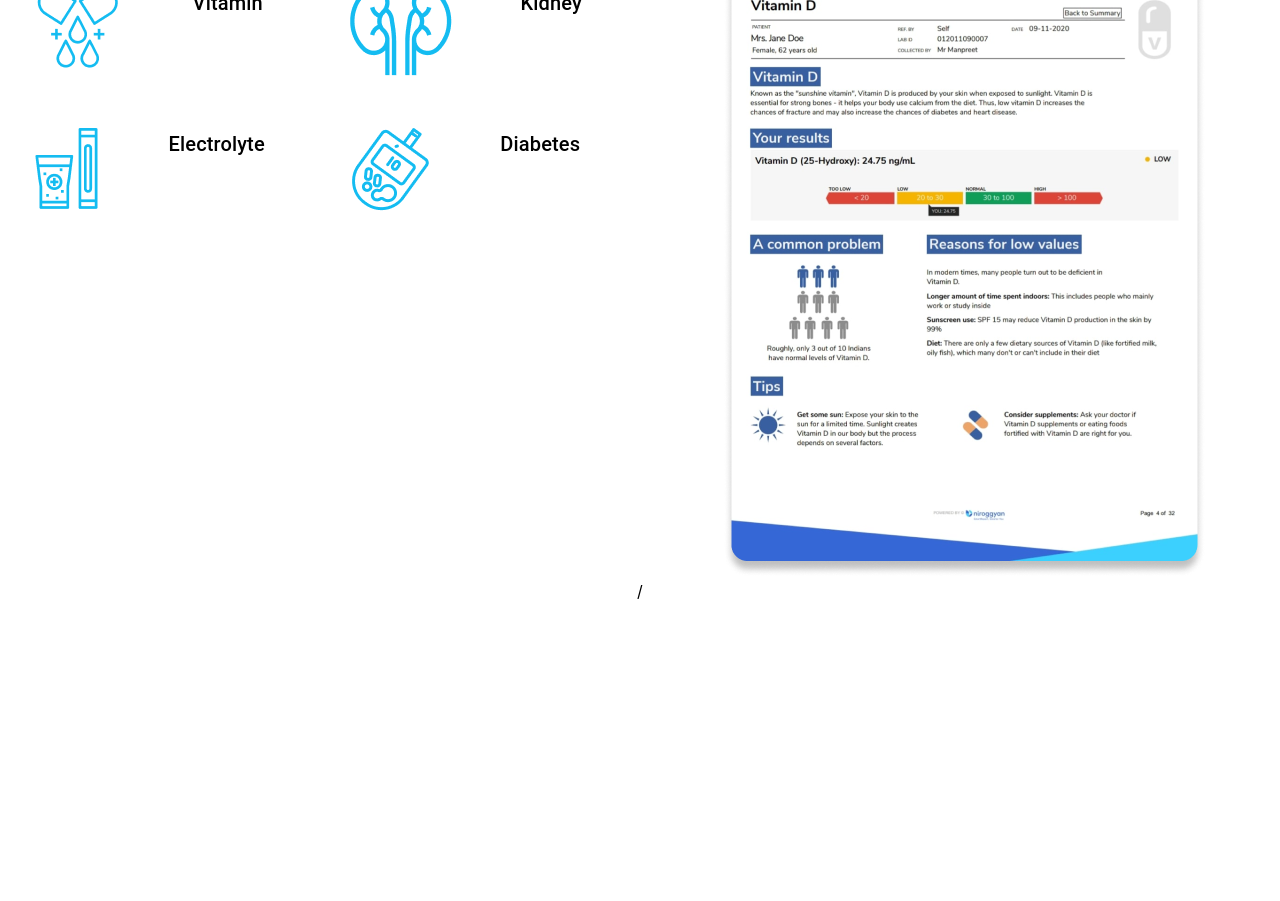
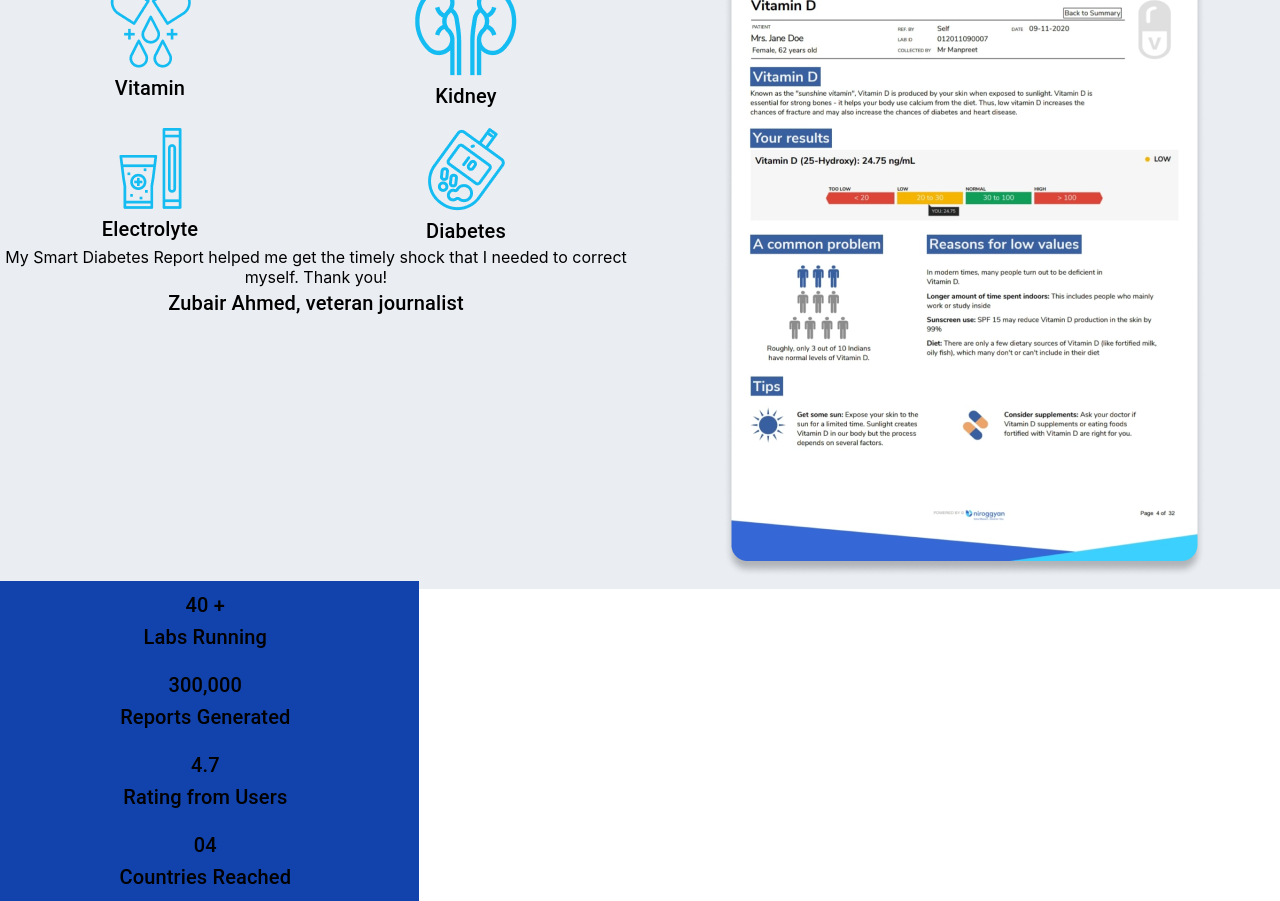
Before and after one commit to vishal2612200/NirogGyanCompanyWebsite, a React (Create React App) app: page / in a window 1280 px wide. Shown: the part 2380-3281 px from the top of the page. Before the commit the page ends 2981 px from the top, so only its background shows below. Built offline with nearby package versions, Linux system fonts and the light colour scheme.

Commit message:
fixing achievements column like layout

```diff
--- a/src/App.js
+++ b/src/App.js
@@ -5,7 +5,9 @@ import Services from './components/Services';
 import Bytes from './components/Bytes';
 import HeroSection from './components/HeroSection';
 import Features from './components/Features';
-import Report  from './components/Report';
+import Report from './components/Report';
+import Achievements from './components/Achievements';
+
 function App() {
   return (
     <div className="App">
@@ -15,7 +17,8 @@ function App() {
       <Features />
       <Services />
       <Bytes />
-      <Report />/
+      <Report />
+      <Achievements />
     </div>
   );
 }
--- /dev/null
+++ b/src/components/Achievements.js
@@ -0,0 +1,102 @@
+import React from "react";
+import Typography from "@material-ui/core/Typography";
+import {
+    Grid,
+    Button,
+} from "@material-ui/core";
+import { makeStyles } from "@material-ui/core/styles";
+import { HeadingWithText } from "./utils/headingWithText"
+import * as path from "path";
+import "@fontsource/nunito-sans";
+import "@fontsource/open-sans";
+
+
+const useStyles = makeStyles((theme) => ({
+    root: {
+        flexGrow: 1,
+    },
+    title: {
+        wordWrap: "break-word",
+        fontFamily: '"Nunito Sans", "Helvetica", "Arial", sans-serif',
+        fontWeight: "700",
+    },
+    text: {
+        fontFamily: '"Open Sans", "Helvetica", "Arial", sans-serif',
+        textAlign: "left",
+    },
+    watchVideoButton: {
+        backgroundColor: "transparent",
+        textTransform: "none",
+        "&:hover": { backgroundColor: "transparent" },
+    },
+    paper: {
+        padding: theme.spacing(2),
+        textAlign: "center",
+        color: theme.palette.text.secondary,
+    },
+    feature: {
+        fontFamily: '"Nunito Sans", "Helvetica", "Arial", sans-serif',
+        fontSize: "2rem",
+        border: "1px solid #B8BBBD",
+        "&__image-box": {
+            backgroundColor: "#E9F5FF",
+            padding: "1rem 3rem"
+        }
+    },
+    "&__content": {
+    }
+}
+));
+
+const Item = ({ textBig, textSmall }) => {
+    return (<>
+        <Grid container item style={{ backgroundColor: "#1242AC" }} direction="column">
+        <Grid item >
+            <Typography variant="h6">
+                {textBig}
+            </Typography>
+        </Grid>
+        <Grid item >
+            <Typography variant="h6">
+                {textSmall}
+            </Typography>
+        </Grid>
+        </Grid>
+    </>)
+
+}
+
+export default function Achievements() {
+    const classes = useStyles();
+    const achievements = useAchievements();
+
+    return (<Grid container spacing={2} sm={4} >
+        {
+            achievements
+
+        }
+    </Grid>)
+
+}
+
+const useAchievements = () => {
+    const achievements = [
+        {
+            textBig: "40 +", textSmall: "Labs Running",
+        },
+        {
+            textBig: "300,000", textSmall: "Reports Generated",
+        },
+
+        {
+            textBig: "4.7", textSmall: "Rating from Users",
+        },
+        {
+            textBig: "04", textSmall: "Countries Reached",
+        },
+
+    ]
+    return achievements.map(
+        ({ textBig, textSmall }) => <Item textBig={textBig} textSmall={textSmall} />
+    )
+}
--- a/src/components/Report.js
+++ b/src/components/Report.js
@@ -52,7 +52,7 @@ const Feature = ({ imgPath, name }) => {
     const classes = useStyles();
 
     return (
-        <Grid container item direction="column" sm={6}>
+        <Grid item direction="column" sm={6} >
             <Grid item sm={12} >
                 <img src={imgPath} alt="feature" />
             </Grid>
@@ -74,18 +74,22 @@ export default function SimpleContainer() {
 
 
     return (
-        <Grid container spacing={2}>
+        <Grid container spacing={2} style={{backgroundColor:"#EAEEF3"}}>
             <Grid container item direction="column" sm={12} md={6}>
                 <Grid item xs={12}>
                     <HeadingWithText
                         heading="Believe what you see"
                         content="Checkout our SmartReports below and know the difference" />
-
-                    <Grid container item xs={12} spacing={2} flexWrap="wrap">
+                    <Grid container item xs={12} spacing={2} >
                         {features}
                     </Grid>
+                    <Grid item>
 
+                        My Smart Diabetes Report helped me get the timely shock that I needed to correct myself. Thank you!
+                        <Typography variant="h6"  >Zubair Ahmed, veteran journalist</Typography>
+                    </Grid>
                 </Grid>
+
             </Grid>
 
             <Grid item xs={12} sm={12} md={6}>
@@ -114,5 +118,8 @@ function useFeatures() {
             imgPath: path.join(process.env.PUBLIC_URL, "/report/report-diabetes.png"),
             name: "Diabetes"
         }
-    ].map(({ imgPath, name }, index) => (<Feature {...{ imgPath, name }} key={index} />));
+    ].map(
+        ({ imgPath, name }, index) => (
+            <Feature {...{ imgPath, name }} key={index} />)
+    );
 }
```
Also changed, not shown: 1 other file (tests, documents, lock files or other folders).
